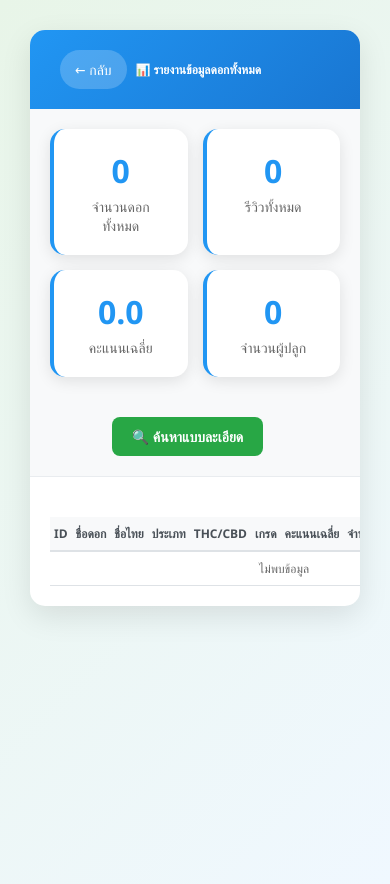
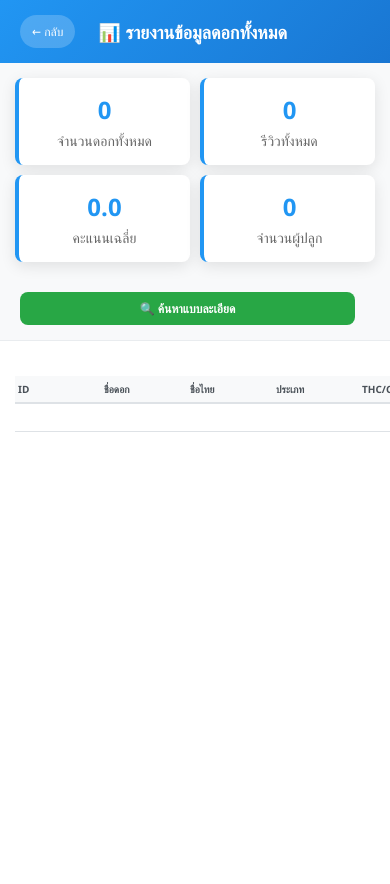
Before and after one commit to ducklor-adv/BudtboyV1, a Flask app: page /report in a window 390 px wide. After the commit the page ends 432 px from the top, so only its background shows below. Run offline with Flask 3, Linux system fonts and the light colour scheme; the visitor is signed in with stand-in values (Sample User, id 1); data that the repository does not hold is empty; some libraries are stand-ins or nearby versions.

Commit message:
Assistant checkpoint: Update mobile styles for full screen display
Assistant generated file changes:
- templates/report.html: Update mobile styles for full screen display

---

User prompt:

report ในมือถือ ให้แสดงต็มหน้าจอเลบไม่ต้องมีระยะของจากจอ ไปส่วนหน้าแสดงผล

Replit-Commit-Author: Assistant
Replit-Commit-Session-Id: cc2c91a3-0159-4908-a05d-9c7083a865b7

```diff
--- a/templates/report.html
+++ b/templates/report.html
@@ -488,24 +488,49 @@
         }
 
         @media (max-width: 768px) {
+            body {
+                padding: 0;
+                margin: 0;
+            }
+
             .container {
-                margin: 10px;
-                border-radius: 15px;
+                margin: 0;
+                border-radius: 0;
+                max-width: 100%;
+                min-height: 100vh;
+            }
+
+            .header {
+                padding: 15px 20px;
+                border-radius: 0;
             }
 
             .header h1 {
-                font-size: 12px !important;
+                font-size: 18px !important;
             }
 
             .summary-cards {
                 grid-template-columns: repeat(2, 1fr);
-                padding: 20px;
-                gap: 15px;
+                padding: 15px;
+                gap: 10px;
+                margin: 0;
+                border-radius: 0;
+            }
+
+            .summary-card {
+                padding: 15px 10px;
+                border-radius: 8px;
+            }
+
+            .summary-number {
+                font-size: 24px;
             }
 
             .controls {
                 flex-direction: column;
                 align-items: stretch;
+                padding: 15px 20px;
+                border-radius: 0;
             }
 
             .filter-group {
@@ -513,16 +538,84 @@
             }
 
             .table-container {
-                padding: 20px;
+                padding: 15px;
+                overflow-x: auto;
             }
 
             .data-table {
-                font-size: 12px;
+                font-size: 11px;
+                min-width: 800px;
             }
 
             .data-table th,
             .data-table td {
-                padding: 8px 4px;
+                padding: 6px 3px;
+                min-width: 80px;
+            }
+
+            .data-table th {
+                font-size: 10px;
+                position: sticky;
+                top: 0;
+                background: #f8f9fa;
+                z-index: 10;
+            }
+
+            .strain-name {
+                font-size: 12px;
+                max-width: 120px;
+                word-wrap: break-word;
+            }
+
+            .strain-type {
+                font-size: 10px;
+                padding: 2px 4px;
+            }
+
+            .grade-badge {
+                font-size: 10px;
+                padding: 2px 4px;
+            }
+
+            .rating-display {
+                flex-direction: column;
+                gap: 2px;
+            }
+
+            .rating-stars {
+                font-size: 12px;
+            }
+
+            .rating-number {
+                font-size: 11px;
+            }
+
+            .thc-cbd-display {
+                font-size: 10px;
+            }
+
+            .full-report-btn {
+                font-size: 10px;
+                padding: 4px 6px;
+                white-space: nowrap;
+            }
+
+            .grower-info {
+                font-size: 10px;
+                max-width: 100px;
+                word-wrap: break-word;
+            }
+
+            .back-btn {
+                padding: 8px 12px;
+                font-size: 12px;
+            }
+
+            .export-btn {
+                padding: 8px 15px;
+                font-size: 12px;
+                width: 100%;
+                text-align: center;
             }
         }
     </style>
```
